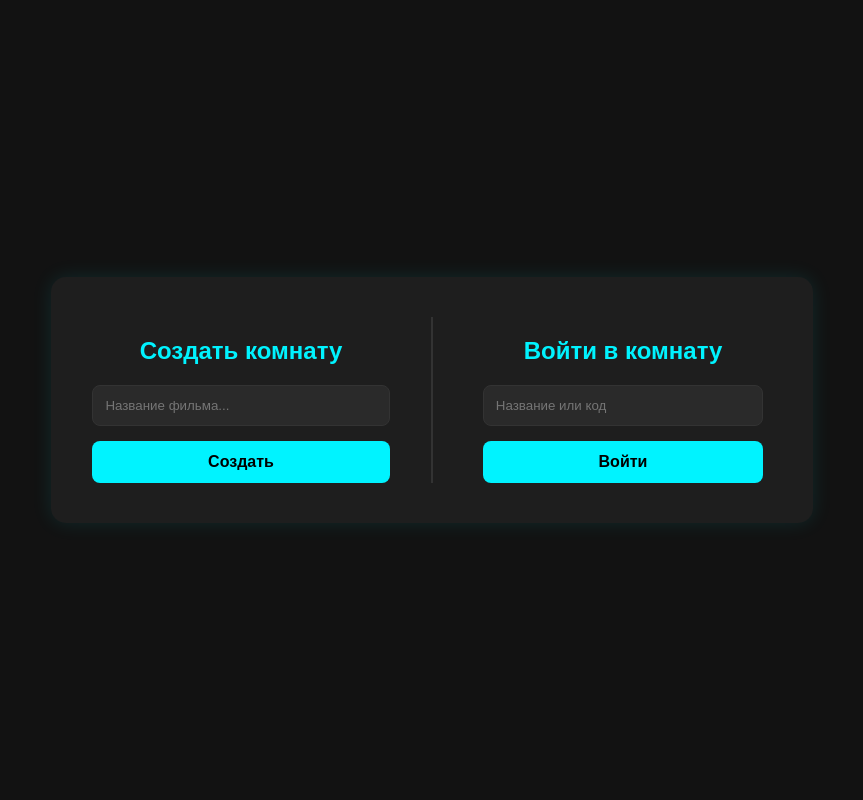
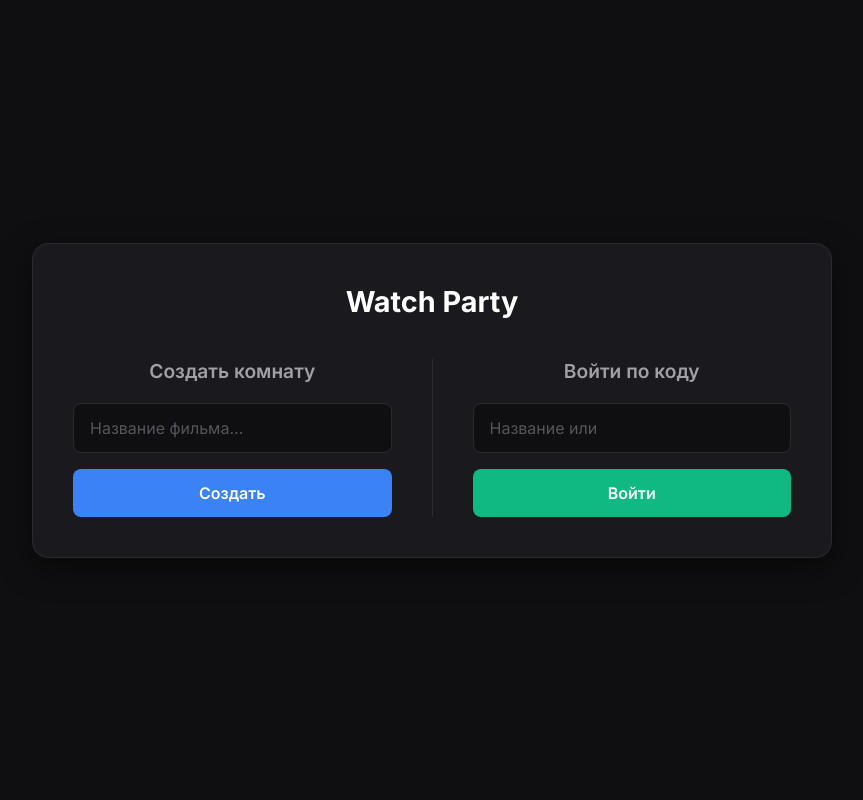
Before and after one commit to ad1da7/ZETROOM, a Django app: page / in a window 1280 px wide. Shown: the whole page, without its empty margins (208-1071 px from the left). Run offline with Django 5.2, Linux system fonts and the light colour scheme.

Commit message:
feat: добавлен поиск комнат по названию/коду, обновлен дизайн главной страницы

```diff
--- a/templates/index.html
+++ b/templates/index.html
@@ -2,47 +2,174 @@
 <html lang="ru">
 <head>
     <meta charset="UTF-8">
-    <title>Watch Party | Главная</title>
+    <meta name="viewport" content="width=device-width, initial-scale=1.0">
+    <title>Watch Party | Кинозал</title>
+    <link href="https://fonts.googleapis.com/css2?family=Inter:wght@400;600;700&display=swap" rel="stylesheet">
     <style>
-        body { background: #121212; color: white; font-family: Arial, sans-serif; display: flex; justify-content: center; align-items: center; height: 100vh; margin: 0; }
-        .container { display: flex; gap: 40px; padding: 40px; background: #1e1e1e; border-radius: 15px; box-shadow: 0 0 20px rgba(0, 243, 255, 0.1); }
-        .box { display: flex; flex-direction: column; align-items: center; width: 300px; }
-        h2 { color: #00f3ff; margin-bottom: 20px; text-align: center; }
-        input { width: 100%; padding: 12px; margin-bottom: 15px; border-radius: 8px; border: 1px solid #333; background: #2a2a2a; color: white; box-sizing: border-box; }
-        input:focus { outline: none; border-color: #00f3ff; }
-        button { width: 100%; padding: 12px; background: #00f3ff; color: black; border: none; border-radius: 8px; font-weight: bold; cursor: pointer; font-size: 1rem; transition: 0.3s; }
-        button:hover { background: #00c0cc; box-shadow: 0 0 15px #00c0cc; }
-        .divider { width: 2px; background: #333; }
-        .error { color: #ff4c4c; margin-bottom: 15px; font-size: 0.9rem; text-align: center; }
+        * { margin: 0; padding: 0; box-sizing: border-box; }
+
+        body {
+            font-family: 'Inter', sans-serif;
+            background-color: #0f0f11;
+            color: #ffffff;
+            min-height: 100vh;
+            display: flex;
+            justify-content: center;
+            align-items: center;
+        }
+
+        .container {
+            background-color: #1a1a1e;
+            border: 1px solid #2a2a30;
+            border-radius: 16px;
+            padding: 40px;
+            width: 100%;
+            max-width: 800px;
+            box-shadow: 0 10px 30px rgba(0, 0, 0, 0.5);
+        }
+
+        .title {
+            text-align: center;
+            font-size: 1.8rem;
+            font-weight: 700;
+            margin-bottom: 40px;
+            color: #ffffff;
+        }
+
+        .forms-wrapper {
+            display: flex;
+            gap: 40px;
+        }
+
+        .form-block {
+            flex: 1;
+            display: flex;
+            flex-direction: column;
+        }
+
+        .form-block h2 {
+            font-size: 1.2rem;
+            font-weight: 600;
+            margin-bottom: 20px;
+            color: #a0a0a5;
+            text-align: center;
+        }
+
+        input {
+            width: 100%;
+            padding: 14px 16px;
+            margin-bottom: 16px;
+            background-color: #0f0f11;
+            border: 1px solid #2a2a30;
+            border-radius: 8px;
+            color: #ffffff;
+            font-family: 'Inter', sans-serif;
+            font-size: 1rem;
+            outline: none;
+            transition: border-color 0.2s;
+        }
+
+        input:focus {
+            border-color: #55555c;
+        }
+
+        input::placeholder {
+            color: #55555c;
+        }
+
+        button {
+            width: 100%;
+            padding: 14px;
+            border: none;
+            border-radius: 8px;
+            font-family: 'Inter', sans-serif;
+            font-size: 1rem;
+            font-weight: 600;
+            cursor: pointer;
+            transition: background-color 0.2s, transform 0.1s;
+        }
+
+        button:active {
+            transform: scale(0.98);
+        }
+
+        .btn-create {
+            background-color: #3b82f6; /* Синий */
+            color: white;
+        }
+
+        .btn-create:hover {
+            background-color: #2563eb;
+        }
+
+        .btn-join {
+            background-color: #10b981; /* Зеленый */
+            color: white;
+        }
+
+        .btn-join:hover {
+            background-color: #059669;
+        }
+
+        .divider {
+            width: 1px;
+            background-color: #2a2a30;
+        }
+
+        .error-message {
+            background-color: #ef4444;
+            color: white;
+            padding: 12px;
+            border-radius: 8px;
+            margin-bottom: 16px;
+            text-align: center;
+            font-size: 0.9rem;
+        }
+
+        /* Для мобильных телефонов */
+        @media (max-width: 600px) {
+            .forms-wrapper {
+                flex-direction: column;
+                gap: 30px;
+            }
+            .divider {
+                width: 100%;
+                height: 1px;
+            }
+        }
     </style>
 </head>
 <body>
     <div class="container">
-        <!--блок создания комнаты-->
-        <div class="box">
+        <div class="title">Watch Party</div>
+
+        <div class="forms-wrapper">
+            <!-- Блок создания -->
+            <div class="form-block">
                 <h2>Создать комнату</h2>
                 <form method="POST" action="{% url 'create_room' %}">
                     {% csrf_token %}
-                <input type="text" name="room_name" placeholder="Название фильма..." required>
-                <button type="submit">Создать</button>
+                    <input type="text" name="room_name" placeholder="Название фильма..." required autocomplete="off">
+                    <button type="submit" class="btn-create">Создать</button>
                 </form>
             </div>
 
             <div class="divider"></div>
 
-        <!--блок входа в комнату-->
-        <div class="box">
-            <h2>Войти в комнату</h2>
-            <!--вывод ошибки если комната не найдена-->
+            <!-- Блок входа -->
+            <div class="form-block">
+                <h2>Войти по коду</h2>
+
                 {% if error %}
-                <div class="error">{{ error }}</div>
+                    <div class="error-message">{{ error }}</div>
                 {% endif %}
 
                 <form method="POST" action="{% url 'join_room' %}">
                     {% csrf_token %}
-                <input type="text" name="query" placeholder="Название или код " required>
-                <button type="submit">Войти</button>
+                    <input type="text" name="query" placeholder="Название или " required autocomplete="off">
+                    <button type="submit" class="btn-join">Войти</button>
                 </form>
+            </div>
         </div>
     </div>
 </body>
```
Lines whose indentation alone changed are shown as unchanged.
